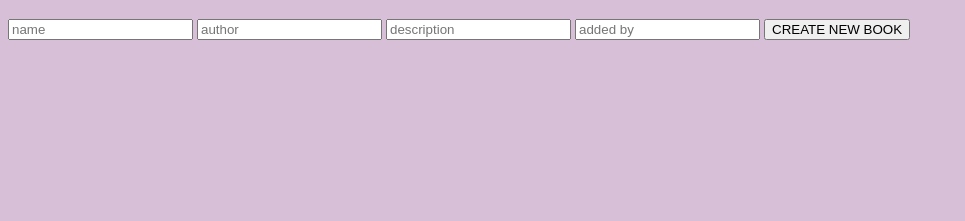
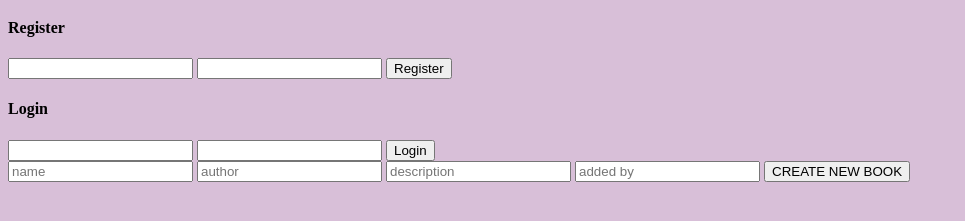
Before and after one commit to johnzxcvbnm/literate-pancake, a website: page public/index.html in a window 1280 px wide. Shown: the part 61-282 px from the top of the page, without its empty margins (0-965 px from the left). Drawn offline with nearby package versions, Linux system fonts and the light colour scheme; no server answers.

Commit message:
Modified index.html to start with styling

```diff
--- a/public/index.html
+++ b/public/index.html
@@ -8,7 +8,26 @@
     <link rel="stylesheet" href="/css/app.css">
   </head>
   <body ng-controller="MainController as ctrl">
+    <div>
       <h1>{{ctrl.h1}}</h1>
+      <!-- Register and Login Wrapper -->
+      <div>
+        <!-- Register Div -->
+        <div>
+          <h4>Register</h4>
+          <input>
+          <input>
+          <button>Register</button>
+        </div>
+        <!-- Login Div -->
+        <div>
+          <h4>Login</h4>
+          <input>
+          <input>
+          <button>Login</button>
+        </div>
+      </div>
+      <!-- Add Book Div -->
       <form ng-submit="ctrl.createBook()">
         <input type="text" ng-model="ctrl.createForm.name" placeholder="name">
         <input type="text" ng-model="ctrl.createForm.author"placeholder="author">
@@ -17,18 +36,26 @@
         <input type="submit" value="CREATE NEW BOOK">
       </form>
 
+      <!-- Book Container Div -->
+      <div>
+        <!-- Book Divs -->
+        <div ng-repeat="book in ctrl.books">
           <ul>
-        <li ng-repeat="book in ctrl.books">{{book.name}}
+            <h3>{{book.name}}</h3>
+            <li>Author: {{book.author}}</li>
+            <li>Description: {{book.description}}</li>
+            <li>Added By: {{book.addedBy}}</li>
               <form ng-submit="ctrl.updatedBook(book)">
                 <input type="text" ng-model="ctrl.updatedName" placeholder="name"><br/>
                 <input type="text" ng-model="ctrl.updatedAuthor" placeholder="author"><br/>
                 <input type="text" ng-model="ctrl.updatedDescription" placeholder="description"><br/>
                 <input type="text" ng-model="ctrl.updatedAddedBy" placeholder="added by"><br/>
                 <input type="submit" value="UPDATE BOOK"><br/>
-
               </form>
               <button ng-click="ctrl.deleteBook(book._id)">X</button>
-        </li>
           </ul>
+        </div>
+      </div>
+    </div>
   </body>
 </html>
```
Lines whose indentation alone changed are shown as unchanged.
